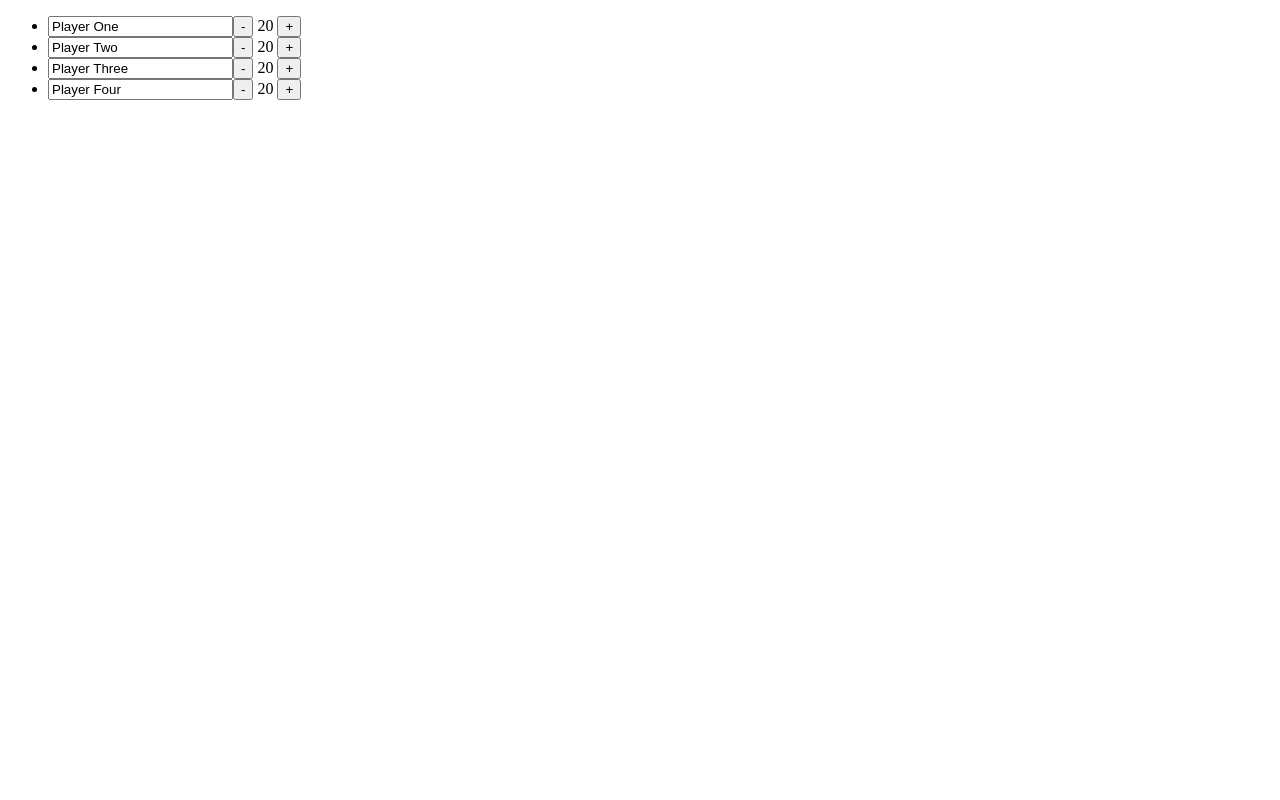
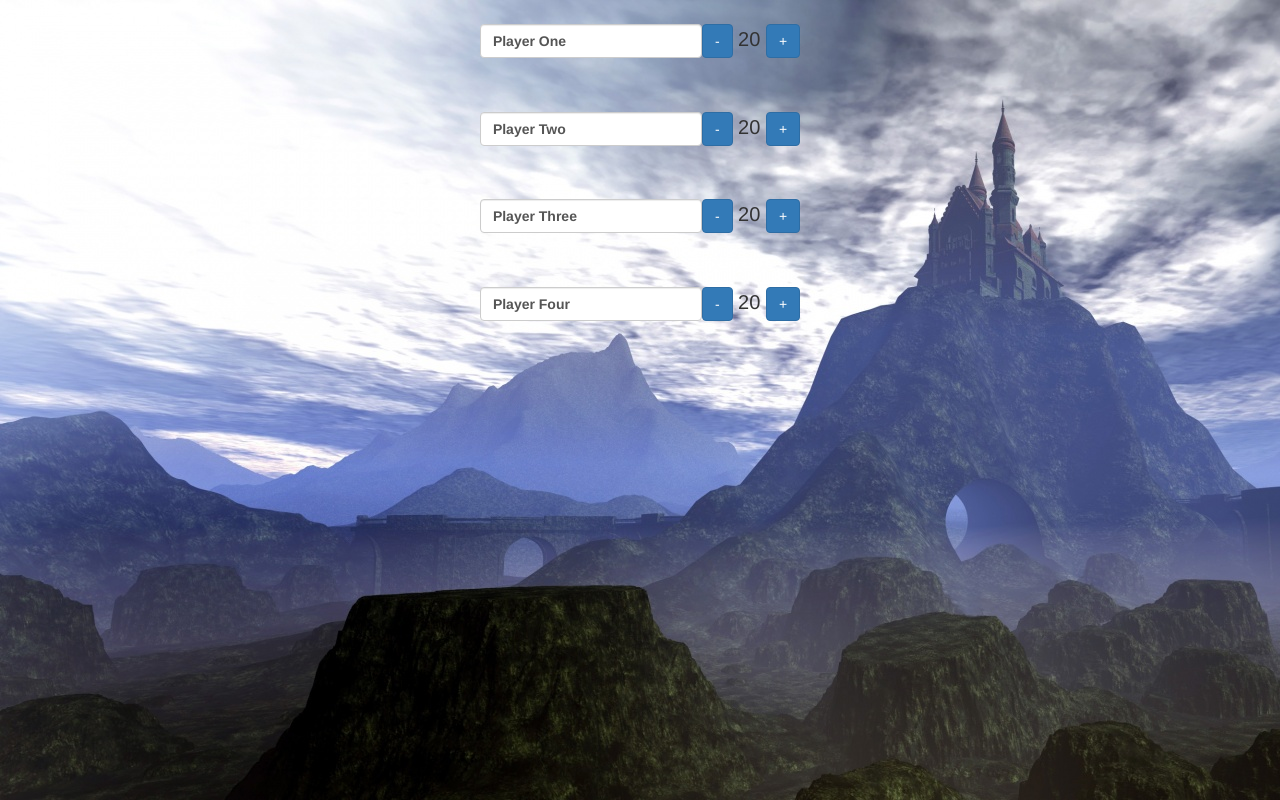
Before and after one commit to Bus42/mtg-counter, an Angular app: page / in a window 1280 px wide. Built offline with nearby package versions, Linux system fonts and the light colour scheme.

Commit message:
Adds bootstrap, styles, and a background

```diff
--- a/src/app/app.component.html
+++ b/src/app/app.component.html
@@ -1 +1,2 @@
+
 <app-players></app-players>
--- a/src/app/counter/counter.component.html
+++ b/src/app/counter/counter.component.html
@@ -1,3 +1,3 @@
-<button (click)="dec()" > - </button>
-{{life}}
-<button (click)="inc()" > + </button>
+<button [ngClass]="getStyle()" (click)="dec()" > - </button>
+<span> {{life}} </span>
+<button [ngClass]="getStyle()" (click)="inc()" > + </button>
--- a/src/app/counter/counter.component.ts
+++ b/src/app/counter/counter.component.ts
@@ -16,6 +16,18 @@ export class CounterComponent implements OnInit {
     return this.life = this.life - 1;
   }
 
+  getStyle(){
+    if (this.life >= 14) {
+      return 'btn btn-primary'
+    };
+    if (this.life >= 7 && this.life < 14) {
+      return 'btn btn-warning'
+    }
+    if (this.life < 7) {
+      return 'btn btn-danger'
+    }
+  }
+
   constructor() { }
 
   ngOnInit() {
--- a/src/app/players/players.component.css
+++ b/src/app/players/players.component.css
@@ -0,0 +1,6 @@
+.flex-container {
+    display: flex;
+    flex-flow: column;
+    justify-content: space-around;
+    min-height: 350px;
+}
--- a/src/app/players/players.component.html
+++ b/src/app/players/players.component.html
@@ -1,8 +1,10 @@
-<ul class="players">
-  <li *ngFor="let player of players">
+<div class="text-center">
+  <ul class="flex-container players list-unstyled">
+    <li *ngFor="let player of players">
       <label for="playerOne">
-          <input [(ngModel)]="player.name" placeholder="Player One" >
-        </label>
-        <app-counter></app-counter>
-  </li>
-</ul>
+        <input class="form-control" [(ngModel)]="player.name" placeholder="Player One">
+      </label>
+      <app-counter></app-counter>
+    </li>
+  </ul>
+</div>
--- a/src/index.html
+++ b/src/index.html
@@ -5,8 +5,10 @@
   <title>MtgCounter</title>
   <base href="/">
 
-  <meta name="viewport" content="width=device-width, initial-scale=1">
+  <meta name="viewport" content="width=device-width, initial-scale=1, maximum-scale=1, user-scalable=no">
   <link rel="icon" type="image/x-icon" href="favicon.ico">
+  <!-- Latest compiled and minified CSS -->
+<link rel="stylesheet" href="https://maxcdn.bootstrapcdn.com/bootstrap/3.3.7/css/bootstrap.min.css" integrity="sha384-BVYiiSIFeK1dGmJRAkycuHAHRg32OmUcww7on3RYdg4Va+PmSTsz/K68vbdEjh4u" crossorigin="anonymous">
 </head>
 <body>
   <app-root></app-root>
--- a/src/styles.css
+++ b/src/styles.css
@@ -1 +1,5 @@
 /* You can add global styles to this file, and also import other style files */
+body {
+    background-image: url("./assets/medieval-fantasy-castle-2.jpg");
+    font-size: 2em;
+}
```
Also changed, not shown: src/assets/medieval-fantasy-castle-2.jpg (added).
